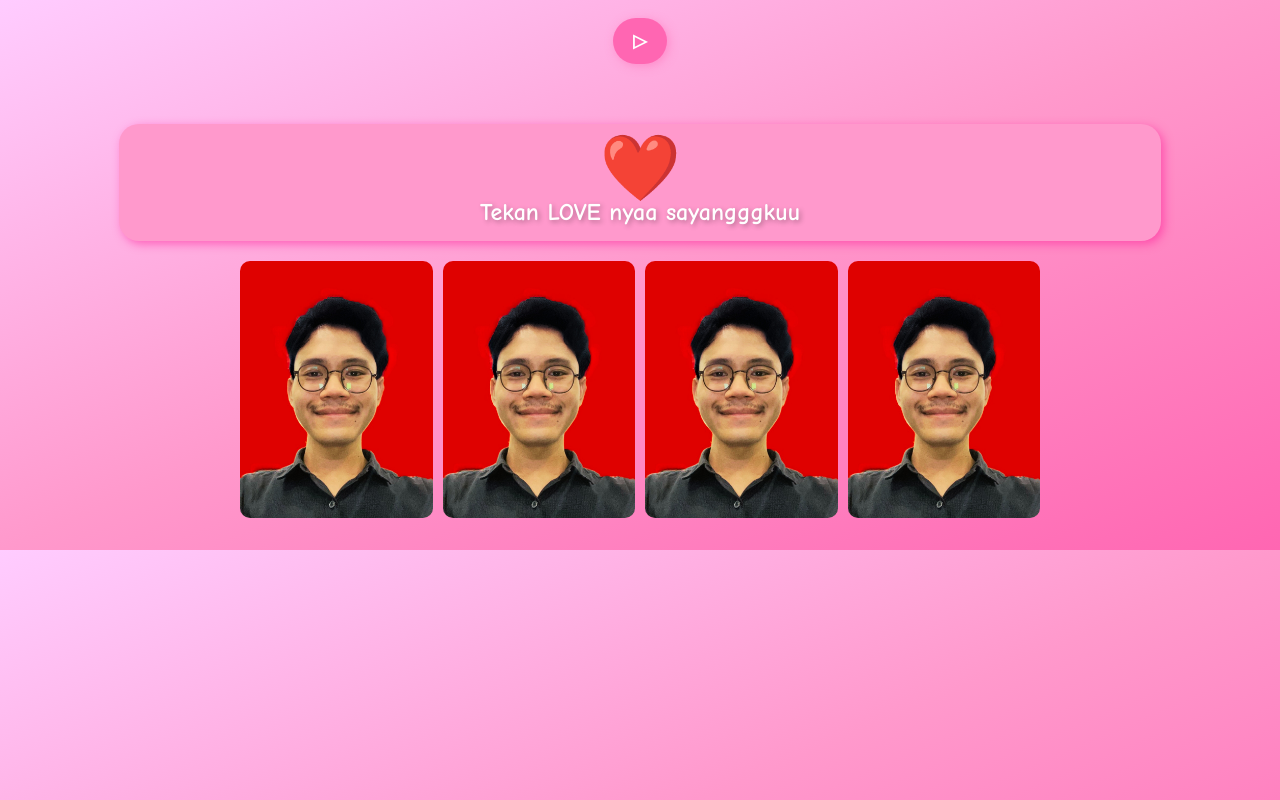
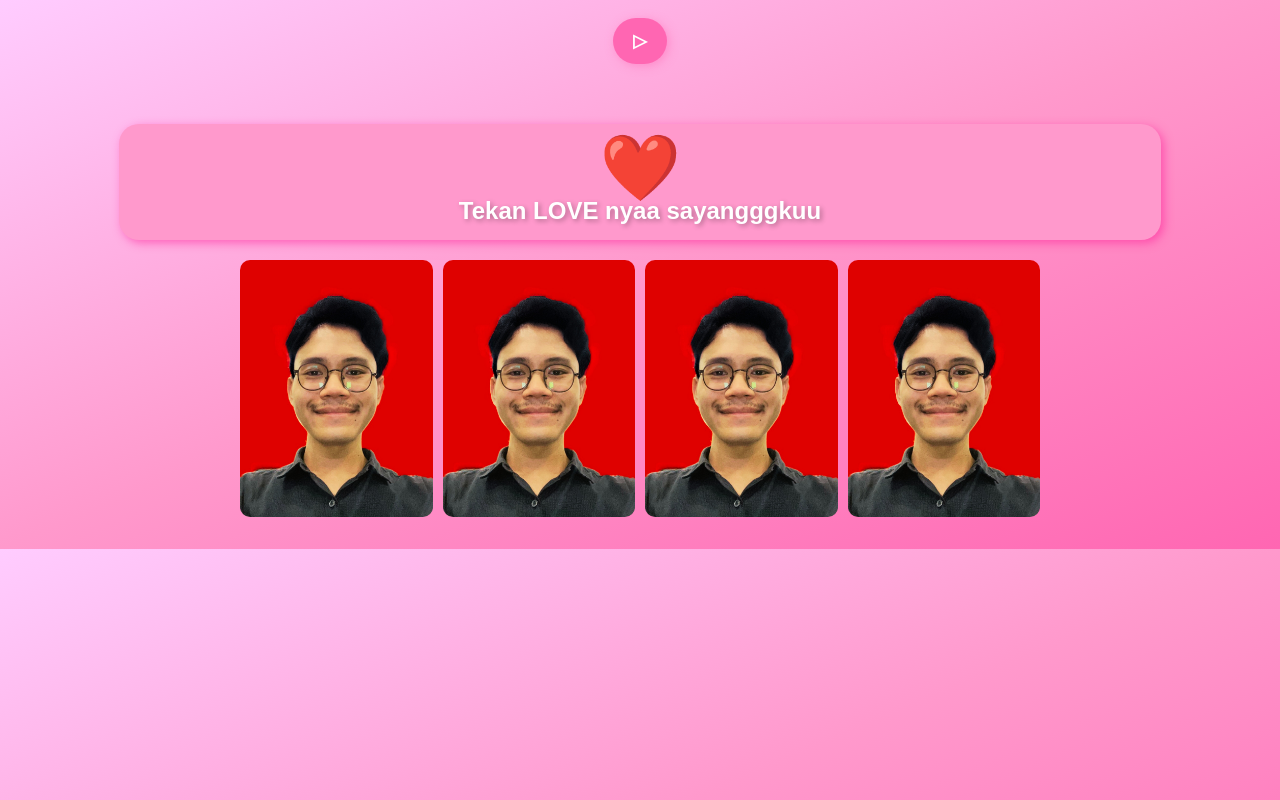
Before and after one commit to peezweezdit/my-lovee, a plain HTML site: page index.html in a window 1280 px wide. Drawn offline with Linux system fonts and the light colour scheme.

Commit message:
Project
Updated

```diff
--- a/style.css
+++ b/style.css
@@ -1,5 +1,5 @@
 body {
-    font-family: 'Comic Sans MS', cursive, sans-serif;
+    font-family: 'Poppins', sans-serif;
     text-align: center;
     background: linear-gradient(to bottom right, #ffccff, #ff99cc, #ff66b2);
     color: #ffffff;
```
